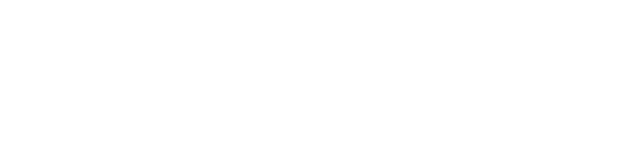
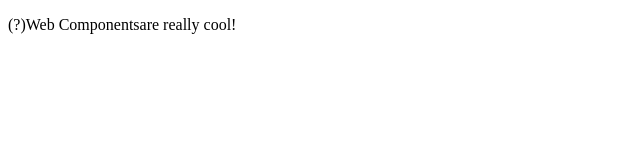
Before and after one commit to WEBundle-xyz/Web_Components, a plain HTML site: page src/index.html in a window 1280 px wide. Shown: the whole page, without its empty margins (0-640 px from the left). Drawn offline with Linux system fonts and the light colour scheme.

Commit message:
connectedCallback

```diff
--- a/src/index.html
+++ b/src/index.html
@@ -21,7 +21,9 @@
     }, 3000);
   </script> -->
 
-  <uc-tooltip></uc-tooltip>
+
+  <p><uc-tooltip>Web Components</uc-tooltip>are really cool!</p>
+
 
 
 </body>
--- a/src/tooltip.js
+++ b/src/tooltip.js
@@ -1,8 +1,13 @@
 class Tooltip extends HTMLElement {
-    constructor() {
-        super();
-        console.log('It is working!');
-    }
+  constructor() {
+    super();
+  }
+
+  connectedCallback() {
+    const tooltipicon = document.createElement('span');
+    tooltipicon.textContent = ' (?)';
+    this.appendChild(tooltipicon);
+  }
 }
 
 customElements.define('uc-tooltip', Tooltip);
```
Also changed, not shown: 1 other file.
